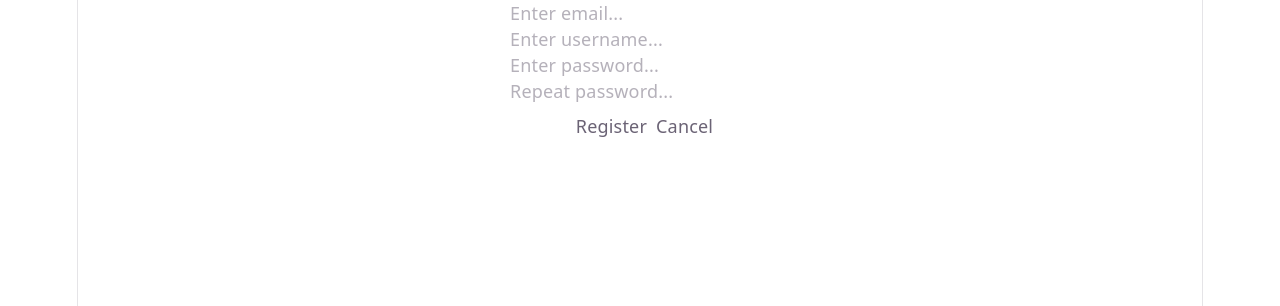
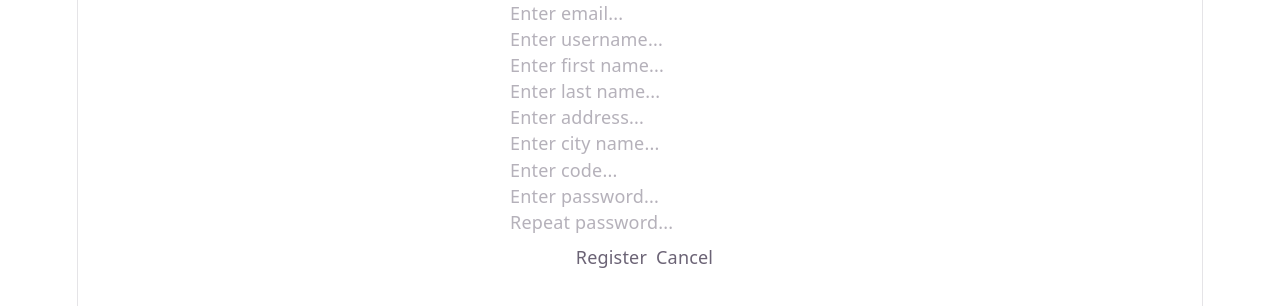
Before and after one commit to I-Sicarius-I/online-shop-frontend, a React (Vite) app: page /register in a window 1280 px wide. Shown: the top 306 px of the page. Built offline with nearby package versions, Linux system fonts and the light colour scheme.

Commit message:
Expanded required user info

```diff
--- a/src/Components/User/ProfileEdit.jsx
+++ b/src/Components/User/ProfileEdit.jsx
@@ -5,6 +5,11 @@ import useAuth from "../Authentication/AuthContext"
 
 const ProfileEdit = ({user, isEditing, setIsEditing}) => {
     const [username, setUsername] = useState(user.username)
+    const [fname, setFname] = useState(user.fname)
+    const [lname, setLname] = useState(user.lname)
+    const [address, setAddress] = useState(user.address)
+    const [city, setCity] = useState(user.city)
+    const [code, setCode] = useState(user.code)
     const [about, setAbout] = useState(user.about)
 
     const nav = useNavigate()
@@ -57,6 +62,46 @@ const ProfileEdit = ({user, isEditing, setIsEditing}) => {
             <input
                 class="self-center"
                 type="text"
+                placeholder='Enter first name...'
+                value={fname}
+                onChange={(event) => {setFname(event.target.value)}}
+                required
+            />
+            <input
+                class="self-center"
+                type="text"
+                placeholder='Enter last name...'
+                value={lname}
+                onChange={(event) => {setLname(event.target.value)}}
+                required
+            />
+            <input
+                class="self-center"
+                type="text"
+                placeholder='Enter address...'
+                value={address}
+                onChange={(event) => {setAddress(event.target.value)}}
+                required
+            />
+            <input
+                class="self-center"
+                type="text"
+                placeholder='Enter city name...'
+                value={city}
+                onChange={(event) => {setCity(event.target.value)}}
+                required
+            />
+            <input
+                class="self-center"
+                type="text"
+                placeholder='Enter code...'
+                value={code}
+                onChange={(event) => {setCode(event.target.value)}}
+                required
+            />
+            <input
+                class="self-center"
+                type="text"
                 placeholder="Enter about info..."
                 value={about}
                 onChange={(e) => setAbout(e.target.value)}
--- a/src/Components/User/ProfilePage.jsx
+++ b/src/Components/User/ProfilePage.jsx
@@ -15,7 +15,6 @@ const ProfilePage = () => {
     let user = data.data
     const [exists, setExists] = useState(false)
     const [isEditing, setIsEditing] = useState(false)
-    const [isDeleting, setIsDeleting] = useState(false)
 
     const nav = useNavigate()
 
@@ -41,6 +40,7 @@ const ProfilePage = () => {
         <p>Contact info</p>
         <ul>
           <li>{user.email}</li>
+          <li>{user.city}</li>
         </ul>
       </>)}</div>) : (<p>ERROR 404: User does not exist</p>)}
       <a href="/">Go back to Home</a>
--- a/src/Components/User/Register.jsx
+++ b/src/Components/User/Register.jsx
@@ -11,6 +11,11 @@ const REGISTER_URL = "/auth/register"
 const Register = () => {
     const [username, setUsername] = useState("")
     const [email, setEmail] = useState("")
+    const [fname, setFname] = useState("")
+    const [lname, setLname] = useState("")
+    const [address, setAddress] = useState("")
+    const [city, setCity] = useState("")
+    const [code, setCode] = useState("")
     const [password, setPassword] = useState("")
     const [confirm, setConfirm] = useState("")
     const [checkEmail, setCheckEmail] = useState(false);
@@ -42,6 +47,11 @@ const Register = () => {
                 {
                     email: email,
                     username: username,
+                    fname: fname,
+                    lname: lname,
+                    address: address,
+                    city: city,
+                    code: code,
                     password: password
                 },
                 {
@@ -91,6 +101,46 @@ const Register = () => {
                 />
                 <input
                     class="self-center"
+                    type="text"
+                    placeholder='Enter first name...'
+                    value={fname}
+                    onChange={(event) => {setFname(event.target.value)}}
+                    required
+                />
+                <input
+                    class="self-center"
+                    type="text"
+                    placeholder='Enter last name...'
+                    value={lname}
+                    onChange={(event) => {setLname(event.target.value)}}
+                    required
+                />
+                <input
+                    class="self-center"
+                    type="text"
+                    placeholder='Enter address...'
+                    value={address}
+                    onChange={(event) => {setAddress(event.target.value)}}
+                    required
+                />
+                <input
+                    class="self-center"
+                    type="text"
+                    placeholder='Enter city name...'
+                    value={city}
+                    onChange={(event) => {setCity(event.target.value)}}
+                    required
+                />
+                <input
+                    class="self-center"
+                    type="text"
+                    placeholder='Enter code...'
+                    value={code}
+                    onChange={(event) => {setCode(event.target.value)}}
+                    required
+                />
+                <input
+                    class="self-center"
                     type="password"
                     placeholder='Enter password...'
                     value={password}
```
